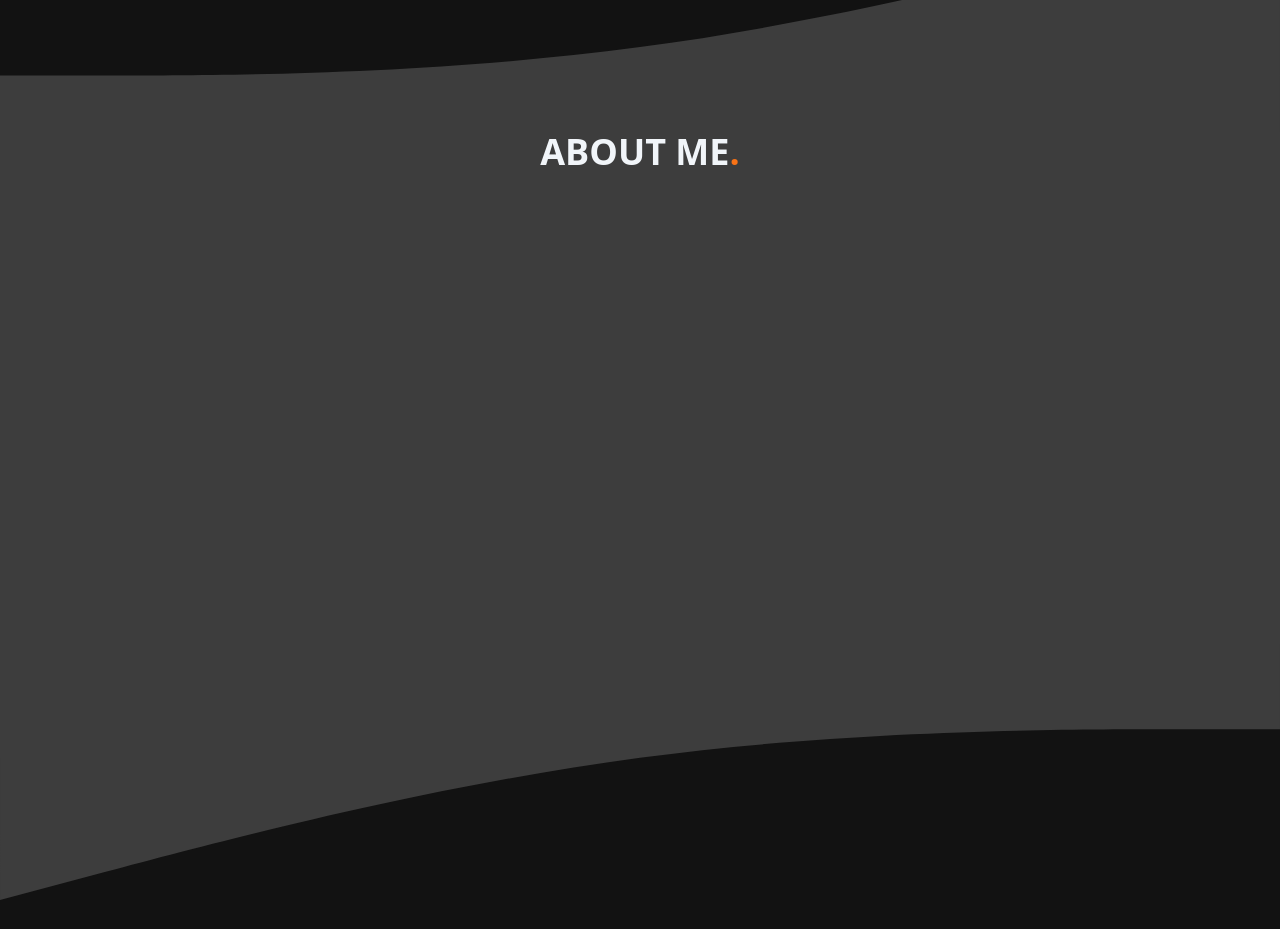
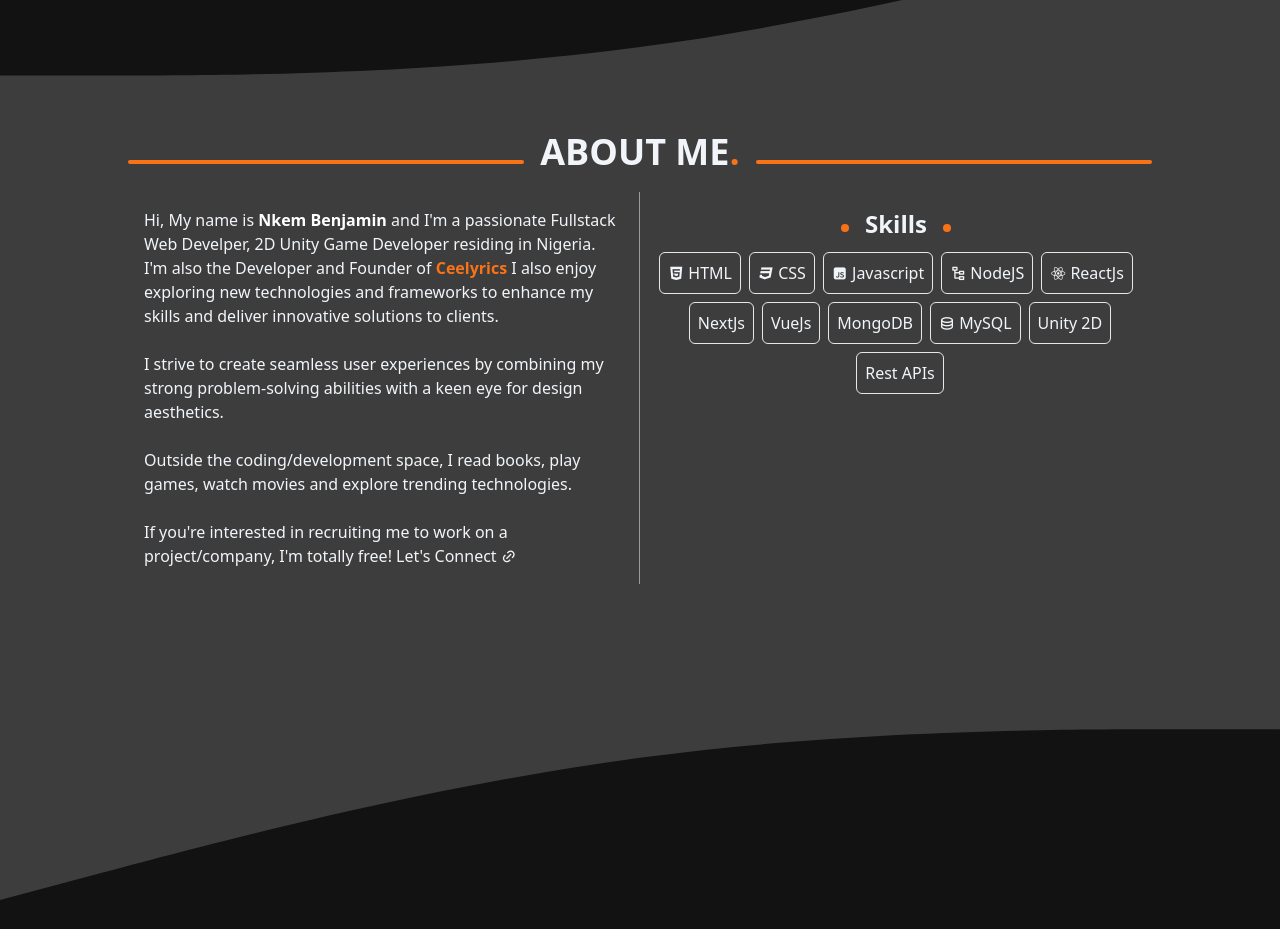
Before and after one commit to benjaminnkem/portfolio, a Next.js app: page / in a window 1280 px wide. Shown: the part 840-1769 px from the top of the page. Built offline with nearby package versions, Linux system fonts and the light colour scheme.

Commit message:
Created about me section

```diff
--- a/app/components/HomeContent.js
+++ b/app/components/HomeContent.js
@@ -1,6 +1,7 @@
 "use client";
 import Image from "next/image";
 import { motion } from "framer-motion";
+import Link from "next/link";
 
 const variants = {
   hidden: { opacity: 0 },
@@ -78,11 +79,114 @@ const HomeContent = () => {
           ></motion.path>
         </svg>
         <div style={{ backgroundColor: "#3D3D3D" }}>
-          <div className="md:max-w-[1024px] w-11/12 flex justify-center mx-auto min-h-[32rem]">
+          <div className="md:max-w-[1024px] w-11/12 mx-auto min-h-[32rem]">
             <div>
-              <h3 className="mb-5 text-4xl font-bold uppercase">
-                About Me<span className="text-orange-500">.</span>
-              </h3>
+              <div className="flex items-center justify-center">
+                <span className="flex-1 h-1 bg-orange-500 rounded-md"></span>
+                <h3 className="px-4 mb-5 text-4xl font-bold uppercase">
+                  About Me<span className="text-orange-500">.</span>
+                </h3>
+                <span className="flex-1 h-1 bg-orange-500 rounded-md"></span>
+              </div>
+
+              <div className="grid grid-cols-2">
+                <div className="p-4 border-r border-opacity-50 border-orange-50">
+                  <div>
+                    <p>
+                      <span>Hi</span>, My name is <span className="font-bold text-white">Nkem Benjamin</span> and
+                      I&apos;m a passionate Fullstack Web Develper, 2D Unity Game Developer residing in Nigeria.
+                      I&apos;m also the Developer and Founder of{" "}
+                      <Link
+                        href={"https://ceelyrics.com"}
+                        target="_blank"
+                        className="font-bold text-orange-500 duration-200 hover:text-orange-400"
+                      >
+                        Ceelyrics
+                      </Link>{" "}
+                      I also enjoy exploring new technologies and frameworks to enhance my skills and deliver innovative
+                      solutions to clients. <br /> <br />I strive to create seamless user experiences by combining my
+                      strong problem-solving abilities with a keen eye for design aesthetics. <br />
+                      <br />
+                      Outside the coding/development space, I read books, play games, watch movies and explore trending
+                      technologies. <br />
+                      <br />
+                      If you&apos;re interested in recruiting me to work on a project/company, I&apos;m totally free!
+                      Let&apos;s Connect <i className="ri-link-m"></i>
+                    </p>
+                  </div>
+                </div>
+                <div className="p-4">
+                  <div>
+                    <div className="flex items-center justify-center">
+                      <span className="w-2 h-2 bg-orange-500 rounded-full"></span>
+                      <h3 className="px-4 mb-2 text-2xl font-bold text-center">Skills</h3>
+                      <span className="w-2 h-2 bg-orange-500 rounded-full"></span>
+                    </div>
+                    <ul className="flex flex-wrap justify-center space-x-2">
+                      <li>
+                        <div className="inline-block px-2 py-2 my-1 duration-200 border rounded-md cursor-pointer hover:bg-white hover:text-black">
+                          <i className="ri-html5-fill"></i> <span>HTML</span>
+                        </div>
+                      </li>
+                      <li>
+                        <div className="inline-block px-2 py-2 my-1 duration-200 border rounded-md cursor-pointer hover:bg-white hover:text-black">
+                          <i className="ri-css3-fill"></i> <span>CSS</span>
+                        </div>
+                      </li>
+                      <li>
+                        <div className="inline-block px-2 py-2 my-1 duration-200 border rounded-md cursor-pointer hover:bg-white hover:text-black">
+                          <i className="ri-javascript-fill"></i> <span>Javascript</span>
+                        </div>
+                      </li>
+                      <li>
+                        <div className="inline-block px-2 py-2 my-1 duration-200 border rounded-md cursor-pointer hover:bg-white hover:text-black">
+                          <i className="ri-node-tree"></i> <span>NodeJS</span>
+                        </div>
+                      </li>
+                      <li>
+                        <div className="inline-block px-2 py-2 my-1 duration-200 border rounded-md cursor-pointer hover:bg-white hover:text-black">
+                          <i className="ri-reactjs-fill"></i> <span>ReactJs</span>
+                        </div>
+                      </li>
+                      <li>
+                        <div className="inline-block px-2 py-2 my-1 duration-200 border rounded-md cursor-pointer hover:bg-white hover:text-black">
+                          <span>NextJs</span>
+                        </div>
+                      </li>
+                      <li>
+                        <div className="inline-block px-2 py-2 my-1 duration-200 border rounded-md cursor-pointer hover:bg-white hover:text-black">
+                          <span>VueJs</span>
+                        </div>
+                      </li>
+                      <li>
+                        <div className="inline-block px-2 py-2 my-1 duration-200 border rounded-md cursor-pointer hover:bg-white hover:text-black">
+                          <span>MongoDB</span>
+                        </div>
+                      </li>
+                      <li>
+                        <div className="inline-block px-2 py-2 my-1 duration-200 border rounded-md cursor-pointer hover:bg-white hover:text-black">
+                          <i className="ri-database-2-line"></i> <span>MySQL</span>
+                        </div>
+                      </li>
+                      {/* <li>
+                        <div className="inline-block px-2 py-2 my-1 duration-200 border rounded-md cursor-pointer hover:bg-white hover:text-black">
+                          <span>Python</span>
+                        </div>
+                      </li> */}
+                      <li>
+                        <div className="inline-block px-2 py-2 my-1 duration-200 border rounded-md cursor-pointer hover:bg-white hover:text-black">
+                          <span>Unity 2D</span>
+                        </div>
+                      </li>
+                      <li>
+                        <div className="inline-block px-2 py-2 my-1 duration-200 border rounded-md cursor-pointer hover:bg-white hover:text-black">
+                          <span>Rest APIs</span>
+                        </div>
+                      </li>
+                    </ul>
+                  </div>
+                </div>
+              </div>
             </div>
           </div>
         </div>
--- a/app/components/styles/HomePage.css
+++ b/app/components/styles/HomePage.css
@@ -72,7 +72,7 @@
 
 #mes2 {
   background: url("/images/uploads/me.jpg") no-repeat top;
-  background-size: cover;
+  background-size: 300px 300px;
 }
 
 .toDown,
```
Also changed, not shown: 1 other file (tests, documents, lock files or other folders).
